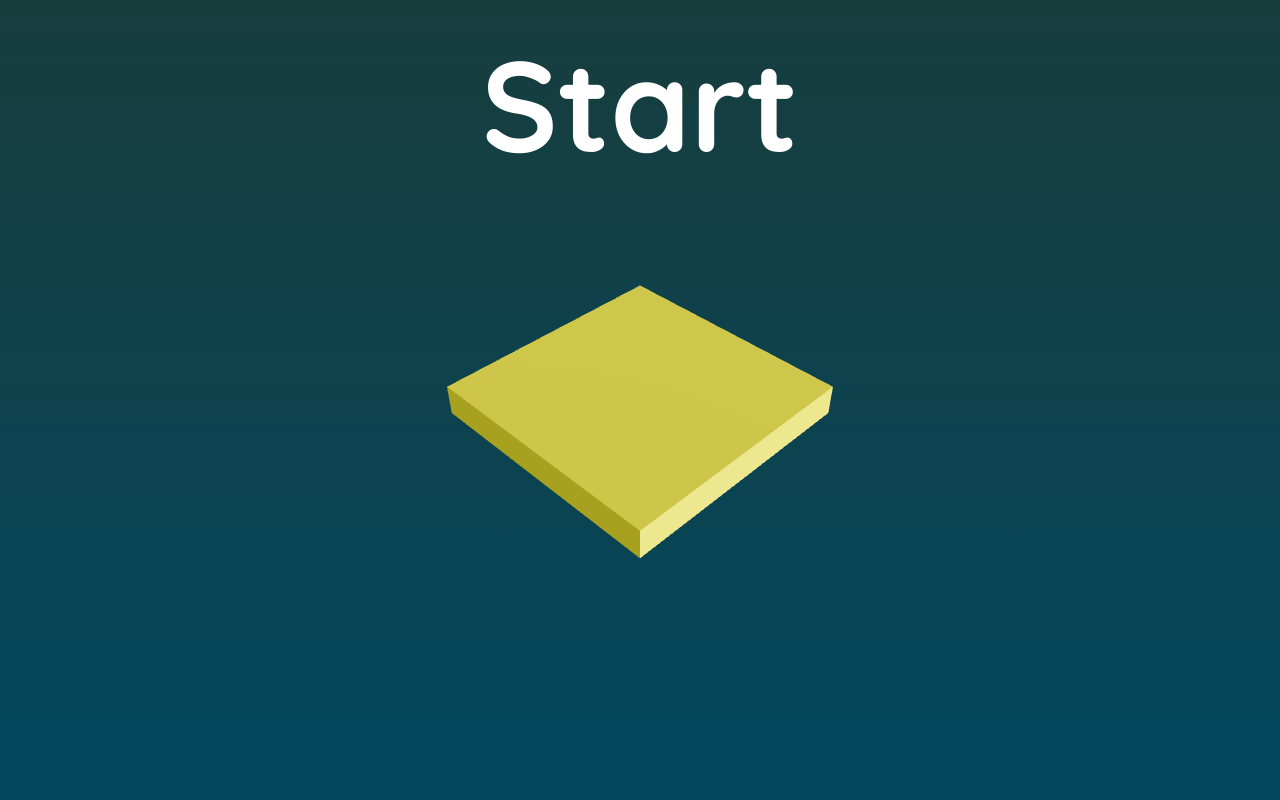
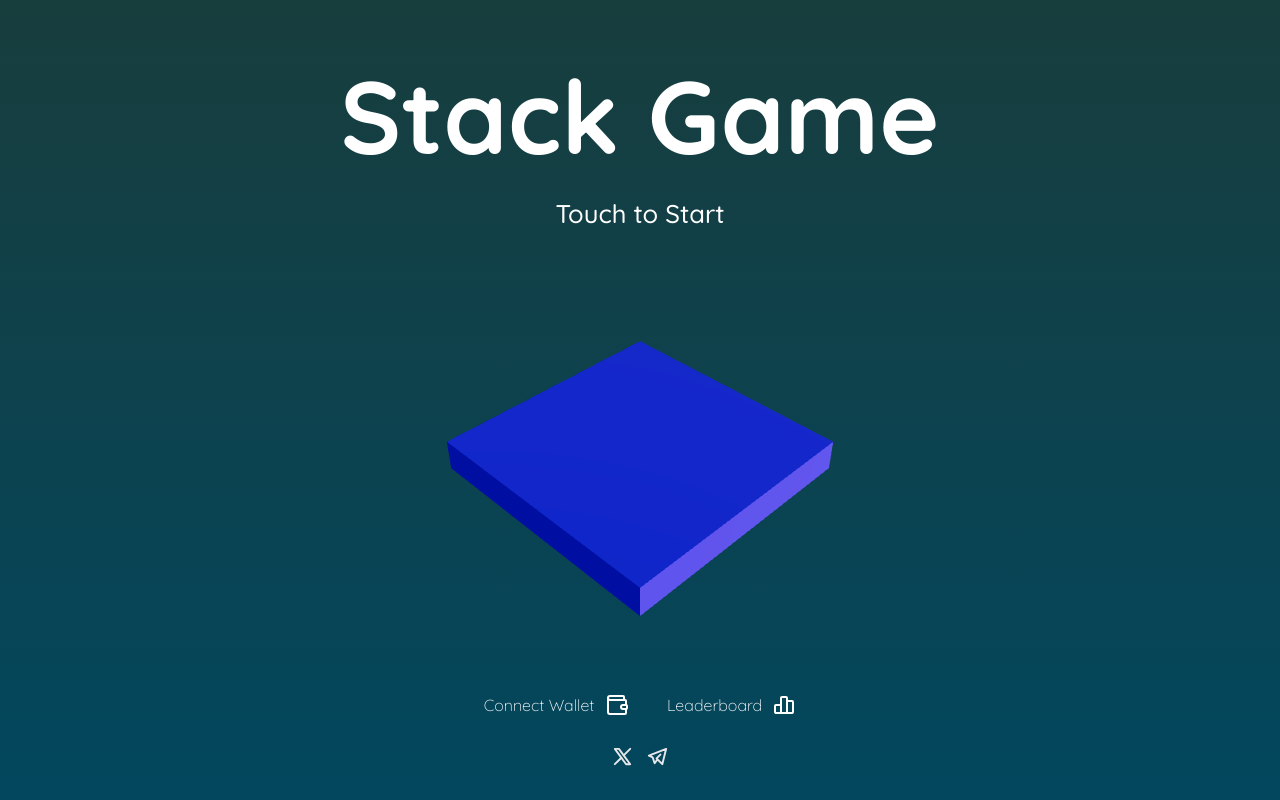
Before and after one commit to EmmSanchez/stack_game, a React (Vite) app: page / in a window 1280 px wide. Built offline with nearby package versions, Linux system fonts and the light colour scheme.

Commit message:
New Interface and check perfect blocks

```diff
--- a/src/Interface.jsx
+++ b/src/Interface.jsx
@@ -1,6 +1,16 @@
 import { useGameStore } from "./store/useGame";
 import data from "./fakeData.json";
 import { useState } from "react";
+import {
+  ChartIcon,
+  HomeIcon,
+  Restart,
+  ShareIcon,
+  TelegramIcon,
+  UserIcon,
+  WalletIcon,
+  XIcon,
+} from "./assets/icons/interfaceIcons";
 
 function Interface() {
   const mode = useGameStore((state) => state.mode);
@@ -8,6 +18,7 @@ function Interface() {
   const score = useGameStore((state) => state.score);
   const validating = useGameStore((state) => state.validating);
   const restart = useGameStore((state) => state.restart);
+  const home = useGameStore((state) => state.home);
 
   const [users, setUsers] = useState(data);
 
@@ -23,28 +34,64 @@ function Interface() {
     restart();
   };
 
+  const handleGoToHome = () => {
+    home();
+  };
+
   return (
     <>
       {mode === "ready" && (
         <div
           onClick={handleStart}
-          className="fixed flex justify-center top-0 left-0 size-full hover:cursor-pointer"
+          className="fixed flex justify-center text-center top-0 left-0 size-full hover:cursor-pointer"
         >
-          <div className="absolute top-10 text-9xl text-white font-bold">
-            Start
+          <div className="absolute top-[5%] text-[8vw] text-white font-bold">
+            <p>Stack Game</p>
+            <p className="text-[2vw] font-medium">Touch to Start</p>
+          </div>
+
+          <div className="absolute bottom-[4%] flex flex-col justify-center items-center gap-[1.6vw] text-white">
+            <div className="flex gap-[1vw]">
+              <button
+                onClick={(e) => e.stopPropagation()}
+                className="flex gap-[.8vw] hover:bg-[#2A3540]/80 px-[1vw] py-[.6vw] rounded-[.6vw]"
+              >
+                <p>Connect Wallet</p>
+                <WalletIcon />
+              </button>
+              <button
+                onClick={(e) => e.stopPropagation()}
+                className="flex gap-[.8vw] hover:bg-[#2A3540]/80 px-[1vw] py-[.6vw] rounded-[.6vw]"
+              >
+                <p>Leaderboard</p>
+                <ChartIcon />
+              </button>
+            </div>
+            <div className="flex gap-[1vw] text-gray-200">
+              <XIcon
+                onClick={(e) => e.stopPropagation()}
+                className="size-[1.8vw] transition hover:text-[#3DD2B4] hover:cursor-pointer"
+              />
+              <TelegramIcon
+                onClick={(e) => e.stopPropagation()}
+                className="size-[1.8vw] transition hover:text-[#3DD2B4] hover:cursor-pointer"
+              />
+            </div>
           </div>
         </div>
       )}
+
       {mode !== "ready" && (
         <div
           onClick={handleCheckResult}
           className="fixed flex justify-center top-0 left-0 size-full hover:cursor-pointer"
         >
           <div className="absolute top-[2%] text-[8vw] text-white font-bold">
-            {score}
+            <p>{score}</p>
           </div>
         </div>
       )}
+
       {mode === "ended" && (
         <div className="fixed flex justify-center items-start top-0 left-0 size-full">
           {/* Ranking */}
@@ -105,30 +152,58 @@ function Interface() {
             </div>
           </div>
 
-          <div
-            onClick={handleRestart}
-            className="absolute top-[22%] text-[3vw] text-white font-semibold hover:cursor-pointer size-fit"
-          >
-            Restart
-          </div>
-
-          {/* <div className="absolute flex flex-col gap-[.4vw] top-[5%] right-[5%] w-[25%] h-[90%]">
-            <div className="relative bg-[#040D12] w-full h-[20%] rounded-[1vw] overflow-hidden">
-              <div className="absolute top-0 size-full rounded-t-xl shadow-inset">
-                <div className="relative">
-                  <h2 className="absolute top-[3vh] left-[3%] text-[2.6vw] max-w-[2vw] text-white font-bold leading-[2.8vw]">
-                    HIGHEST SCORE
-                  </h2>
-                  <h2 className="absolute -top-[.2vw] right-[8%] text-[6vw] text-white font-bold">
-                    {score}
-                  </h2>
-                </div>
+          <div className="absolute flex flex-col items-center gap-[1vw] top-[5%] right-[5%] w-[25%] h-[90%]">
+            <div className="w-full h-[8%] flex justify-between items-center text-[#3DD2B4]">
+              <div className="flex gap-[.6vw] justify-center items-center font-semibold">
+                <UserIcon className="size-[1.4vw]" />
+                cosmic_ray
+              </div>
+              <div className="flex items-center gap-[.2vw]">
+                <HomeIcon
+                  onClick={handleGoToHome}
+                  className="size-[3vw] hover:bg-[#040D12] p-[.8vw] rounded-[.4vw] hover:cursor-pointer transition ease-in-out"
+                />
+                <WalletIcon className="size-[3vw] hover:bg-[#040D12] p-[.8vw] rounded-[.4vw] hover:cursor-pointer transition ease-in-out" />
               </div>
             </div>
-            <div className="bg-[#040D12] flex items-center w-full h-[10%] px-[2vw] font-semibold rounded-[1vw] text-white text-[1.2vw]">
-              <p>You’re in the Top 5% of players!</p>
+
+            <div className="relative flex flex-col justify-center items-center bg-[#040D12] w-full h-[20%] rounded-[1vw] overflow-hidden">
+              <p className="text-[4vw] font-extrabold leading-[4vw] text-[#3DD2B4]">
+                60
+              </p>
+              <p className="text-[1.5vw] font-medium text-gray-400">
+                Highest Score
+              </p>
             </div>
-          </div> */}
+
+            <div className="flex w-full h-[8%] font-semibold text-[#040D12]">
+              <button
+                onClick={handleRestart}
+                className="flex items-center justify-center gap-[.8vw] text-[1.2vw] w-full bg-[#3DD2B4] hover:bg-[#36b39a] px-[2vw] rounded-[1vw] transition ease-in-out"
+              >
+                <Restart className="rotate-180 size-[1.4vw]" />
+                Restart
+              </button>
+            </div>
+
+            <div className="relative top-[38%] left-0 flex flex-col justify-center items-center w-full h-[20%] gap-[1vw] font-semibold">
+              {/* <button
+                onClick={handleShareScore}
+                className="flex items-center justify-center gap-[.8vw] text-[1.2vw] w-full h-[35%] hover:bg-[#040D12]/20 px-[2vw] rounded-[1vw] transition ease-in-out text-[#3DD2B4]"
+              >
+                <ShareIcon className="rotate-180 size-[1.4vw]" />
+                Share Score
+              </button> */}
+              <div className="text-white">
+                <p>Logo</p>
+              </div>
+
+              <div className="flex gap-[1vw] text-gray-200">
+                <XIcon className="size-[1.8vw] transition hover:text-[#3DD2B4] hover:cursor-pointer" />
+                <TelegramIcon className="size-[1.8vw] transition hover:text-[#3DD2B4] hover:cursor-pointer" />
+              </div>
+            </div>
+          </div>
         </div>
       )}
     </>
--- a/src/Level.jsx
+++ b/src/Level.jsx
@@ -104,10 +104,6 @@ function MovingBlock(props) {
         block.current.position.z = Math.sin(elapsedTime * speed) * 6;
       }
     }
-
-    if (mode === "ended") {
-      block.current.position.y -= delta * 15;
-    }
   });
 
   useEffect(() => {
@@ -123,7 +119,17 @@ function MovingBlock(props) {
           score,
           color
         );
-        if (!newBlock) return end();
+
+        if (!newBlock) {
+          const finalBlock = {
+            position: currentBlock.position,
+            scale: currentBlock.scale,
+            color: currentBlock.material.color,
+          };
+
+          setResidual([...residual, finalBlock]);
+          return end();
+        }
 
         const newResidualBlock = createResidueBlock(
           currentBlock,
@@ -144,7 +150,17 @@ function MovingBlock(props) {
           score,
           color
         );
-        if (!newBlock) return end();
+
+        if (!newBlock) {
+          const finalBlock = {
+            position: currentBlock.position,
+            scale: currentBlock.scale,
+            color: currentBlock.material.color,
+          };
+
+          setResidual([...residual, finalBlock]);
+          return end();
+        }
 
         const newResidualBlock = createResidueBlock(
           currentBlock,
@@ -173,10 +189,6 @@ function MovingBlock(props) {
           color={`hsl(${(score - 1) * 14 + color}, 60%, 50%)`}
         />
       </mesh>
-      {residual &&
-        residual.map((item, index) => {
-          return <ResidualBlock key={index} {...item} />;
-        })}
     </>
   );
 }
@@ -195,11 +207,12 @@ export default function Level() {
   const blocks = useGameStore((state) => state.blocks);
   const score = useGameStore((state) => state.score);
   const mode = useGameStore((state) => state.mode);
+  const residual = useGameStore((state) => state.residual);
+  const setColor = useGameStore((state) => state.setColor);
 
   /**
    * Resize scale
    */
-
   const scale = blocks[blocks.length - 1].scale;
   const position = blocks[blocks.length - 1].position;
 
@@ -226,15 +239,31 @@ export default function Level() {
     camera.position.y = smoothedCameraYRef.current;
   });
 
+  /**
+   * Change color of blocks
+   */
+  useEffect(() => {
+    if (mode === "ended") {
+      const newRandomColor = Math.random() * 100;
+      setColor(newRandomColor);
+    }
+  }, [mode]);
+
   return (
     <>
       <BlocksTower />
-      {(mode === "playing" || mode === "validating" || mode === "ended") && (
+
+      {(mode === "playing" || mode === "validating") && (
         <MovingBlock
           position={[position[0], (score + 1) * 0.5, position[2]]}
           scale={scale}
         />
       )}
+
+      {residual &&
+        residual.map((item, index) => {
+          return <ResidualBlock key={index} {...item} />;
+        })}
     </>
   );
 }
--- /dev/null
+++ b/src/assets/icons/interfaceIcons.jsx
@@ -0,0 +1,167 @@
+export const Restart = (props) => {
+  return (
+    <svg
+      xmlns="http://www.w3.org/2000/svg"
+      width="24"
+      height="24"
+      viewBox="0 0 24 24"
+      fill="none"
+      stroke="currentColor"
+      strokeWidth="2"
+      strokeLinecap="round"
+      strokeLinejoin="round"
+      {...props}
+    >
+      <path stroke="none" d="M0 0h24v24H0z" fill="none" />
+      <path d="M19.95 11a8 8 0 1 0 -.5 4m.5 5v-5h-5" />
+    </svg>
+  );
+};
+
+export const UserIcon = (props) => {
+  return (
+    <svg
+      xmlns="http://www.w3.org/2000/svg"
+      width="24"
+      height="24"
+      viewBox="0 0 24 24"
+      fill="none"
+      stroke="currentColor"
+      strokeWidth="2"
+      strokeLinecap="round"
+      strokeLinejoin="round"
+      {...props}
+    >
+      <path d="M19 21v-2a4 4 0 0 0-4-4H9a4 4 0 0 0-4 4v2" />
+      <circle cx="12" cy="7" r="4" />
+    </svg>
+  );
+};
+
+export const HomeIcon = (props) => {
+  return (
+    <svg
+      xmlns="http://www.w3.org/2000/svg"
+      width="24"
+      height="24"
+      viewBox="0 0 24 24"
+      fill="none"
+      stroke="currentColor"
+      strokeWidth="2"
+      strokeLinecap="round"
+      strokeLinejoin="round"
+      {...props}
+    >
+      <path d="M15 21v-8a1 1 0 0 0-1-1h-4a1 1 0 0 0-1 1v8" />
+      <path d="M3 10a2 2 0 0 1 .709-1.528l7-5.999a2 2 0 0 1 2.582 0l7 5.999A2 2 0 0 1 21 10v9a2 2 0 0 1-2 2H5a2 2 0 0 1-2-2z" />
+    </svg>
+  );
+};
+
+export const WalletIcon = (props) => {
+  return (
+    <svg
+      xmlns="http://www.w3.org/2000/svg"
+      width="24"
+      height="24"
+      viewBox="0 0 24 24"
+      fill="none"
+      stroke="currentColor"
+      strokeWidth="2"
+      strokeLinecap="round"
+      strokeLinejoin="round"
+      {...props}
+    >
+      <path d="M19 7V4a1 1 0 0 0-1-1H5a2 2 0 0 0 0 4h15a1 1 0 0 1 1 1v4h-3a2 2 0 0 0 0 4h3a1 1 0 0 0 1-1v-2a1 1 0 0 0-1-1" />
+      <path d="M3 5v14a2 2 0 0 0 2 2h15a1 1 0 0 0 1-1v-4" />
+    </svg>
+  );
+};
+
+export const ShareIcon = (props) => {
+  return (
+    <svg
+      xmlns="http://www.w3.org/2000/svg"
+      width="24"
+      height="24"
+      viewBox="0 0 24 24"
+      fill="none"
+      stroke="currentColor"
+      strokeWidth="2"
+      strokeLinecap="round"
+      strokeLinejoin="round"
+      {...props}
+    >
+      <path stroke="none" d="M0 0h24v24H0z" fill="none" />
+      <path d="M6 12m-3 0a3 3 0 1 0 6 0a3 3 0 1 0 -6 0" />
+      <path d="M18 6m-3 0a3 3 0 1 0 6 0a3 3 0 1 0 -6 0" />
+      <path d="M18 18m-3 0a3 3 0 1 0 6 0a3 3 0 1 0 -6 0" />
+      <path d="M8.7 10.7l6.6 -3.4" />
+      <path d="M8.7 13.3l6.6 3.4" />
+    </svg>
+  );
+};
+
+export const TelegramIcon = (props) => {
+  return (
+    <svg
+      xmlns="http://www.w3.org/2000/svg"
+      width="24"
+      height="24"
+      viewBox="0 0 24 24"
+      fill="none"
+      stroke="currentColor"
+      strokeWidth="2"
+      strokeLinecap="round"
+      strokeLinejoin="round"
+      {...props}
+    >
+      <path stroke="none" d="M0 0h24v24H0z" fill="none" />
+      <path d="M15 10l-4 4l6 6l4 -16l-18 7l4 2l2 6l3 -4" />
+    </svg>
+  );
+};
+
+export const XIcon = (props) => {
+  return (
+    <svg
+      xmlns="http://www.w3.org/2000/svg"
+      width="24"
+      height="24"
+      viewBox="0 0 24 24"
+      fill="none"
+      stroke="currentColor"
+      strokeWidth="2"
+      strokeLinecap="round"
+      strokeLinejoin="round"
+      {...props}
+    >
+      <path stroke="none" d="M0 0h24v24H0z" fill="none" />
+      <path d="M4 4l11.733 16h4.267l-11.733 -16z" />
+      <path d="M4 20l6.768 -6.768m2.46 -2.46l6.772 -6.772" />
+    </svg>
+  );
+};
+
+export const ChartIcon = (props) => {
+  return (
+    <svg
+      xmlns="http://www.w3.org/2000/svg"
+      width="24"
+      height="24"
+      viewBox="0 0 24 24"
+      fill="none"
+      stroke="currentColor"
+      strokeWidth="2"
+      strokeLinecap="round"
+      strokeLinejoin="round"
+      {...props}
+    >
+      <path stroke="none" d="M0 0h24v24H0z" fill="none" />
+      <path d="M3 13a1 1 0 0 1 1 -1h4a1 1 0 0 1 1 1v6a1 1 0 0 1 -1 1h-4a1 1 0 0 1 -1 -1z" />
+      <path d="M15 9a1 1 0 0 1 1 -1h4a1 1 0 0 1 1 1v10a1 1 0 0 1 -1 1h-4a1 1 0 0 1 -1 -1z" />
+      <path d="M9 5a1 1 0 0 1 1 -1h4a1 1 0 0 1 1 1v14a1 1 0 0 1 -1 1h-4a1 1 0 0 1 -1 -1z" />
+      <path d="M4 20h14" />
+    </svg>
+  );
+};
--- a/src/main.jsx
+++ b/src/main.jsx
@@ -8,7 +8,7 @@ createRoot(document.getElementById("root")).render(
   <>
     <Canvas
       shadows
-      camera={{ fov: 50, near: 0.1, far: 200, position: [7, 8, 7] }}
+      camera={{ fov: 50, near: 0.1, far: 200, position: [7, 7, 7] }}
     >
       <Experience />
     </Canvas>
--- a/src/store/useGame.js
+++ b/src/store/useGame.js
@@ -4,7 +4,7 @@ const INITAL_SPEED = 1;
 const INITAL_SCORE = 0;
 const INITIAL_BLOCK = {
   position: [0, 0, 0],
-  color: "#fff333",
+  color: "#333fff",
   scale: [4, 0.5, 4],
 };
 const RANDOM_COLOR = Math.random() * 100;
@@ -67,7 +67,21 @@ export const useGameStore = create((set) => {
         if (state.mode === "playing" || state.mode === "ended") {
           return {
             blocks: [INITIAL_BLOCK],
+            speed: INITAL_SPEED,
             mode: MODES.PLAYING,
+            score: INITAL_SCORE,
+            residual: [],
+          };
+        }
+      });
+    },
+    home: () => {
+      set((state) => {
+        if (state.mode === "ended") {
+          return {
+            blocks: [INITIAL_BLOCK],
+            speed: INITAL_SPEED,
+            mode: MODES.READY,
             score: INITAL_SCORE,
             residual: [],
           };
--- a/src/utils/adjustBox.js
+++ b/src/utils/adjustBox.js
@@ -11,6 +11,25 @@ export default function adjustBox(currentBlock, lastBlock, axis, score, color) {
 
   if (Math.abs(difference) > halfCombinedWith) {
     return {};
+  }
+
+  if (Math.abs(difference) < 0.1) {
+    const newPosition = [...lastBlock.position];
+    newPosition[1] = (score + 1) * 0.5;
+
+    console.log("Perfect!");
+
+    return {
+      newBlock: {
+        key: "instance_" + (score + 1),
+        position: newPosition,
+        scale: currentBlock.scale,
+        color: new THREE.Color(`hsl(${(score - 1) * 14 + color}, 60%, 50%)`),
+      },
+      meta: {
+        difference: 0,
+      },
+    };
   }
 
   const newPosition = [...currentBlock.position];
--- a/src/utils/createResidueBlock.js
+++ b/src/utils/createResidueBlock.js
@@ -9,6 +9,7 @@ export default function createResidueBlock(
 ) {
   // currentBlock properties are objects, newBlock's ones are arrays
   if (!newBlock) return null;
+  if (difference === 0) return null;
   const axisIndex = axis === "x" ? 0 : 2;
 
   const newScale = [...currentBlock.scale];
```
